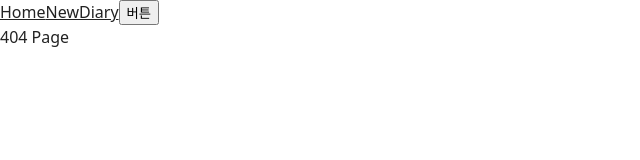
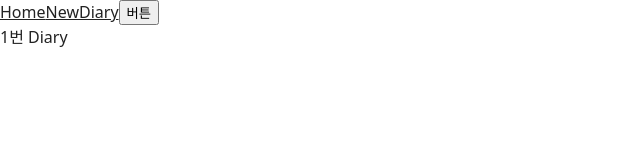
Before and after one commit to jjanie00/emotion-diary, a React (Vite) app: page /diary/1 in a window 1280 px wide. Before the commit this address had no page. Shown: the top 160 px of the page, without its empty margins (0-640 px from the left). Built offline with nearby package versions, Linux system fonts and the light colour scheme.

Commit message:
dynamic segment, query string

```diff
--- a/src/App.tsx
+++ b/src/App.tsx
@@ -22,7 +22,7 @@ function App() {
       <Routes>
         <Route path="/" element={<Home />} />
         <Route path="/new" element={<New />} />
-        <Route path="/diary" element={<Diary />} />
+        <Route path="/diary/:id?" element={<Diary />} />
         <Route path="*" element={<NotFound />} />
       </Routes>
     </>
--- a/src/pages/Diary.tsx
+++ b/src/pages/Diary.tsx
@@ -1,6 +1,19 @@
+import { useParams, useSearchParams } from "react-router"
+
 // diary page
 export default function Diary() {
+  // URL 파라미터
+  const params = useParams(); // object { id : xx }
+  console.log(params);
+
+  // 쿼리 스트링
+  const [searchParams, setSearchParams] = useSearchParams();
+  console.log('쿼리 스트링', searchParams);
+
   return (
-    <div>Diary</div>
+    <>
+      <div>{params.id}번 Diary</div>
+      <div>{searchParams.get('name')}</div>
+    </>
   )
 }
--- a/src/pages/Home.tsx
+++ b/src/pages/Home.tsx
@@ -1,3 +1,4 @@
+// main page
 export default function Home() {
   return (
     <div>Home</div>
```
